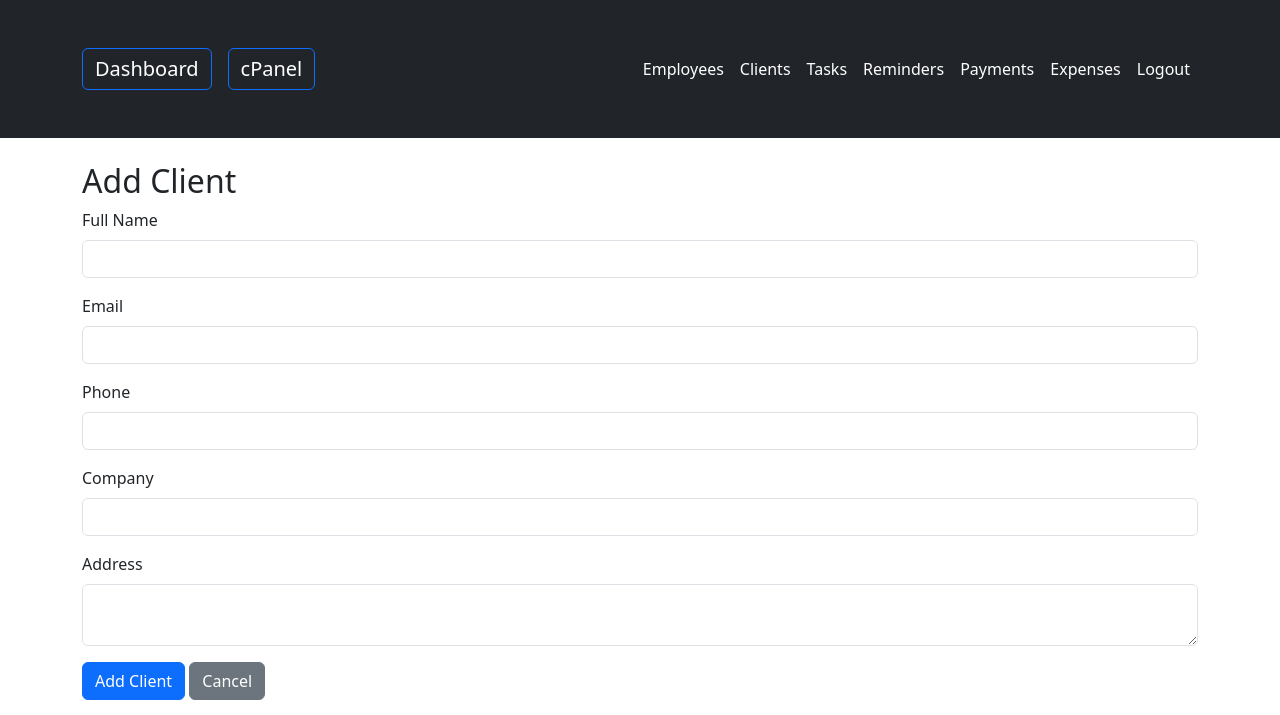
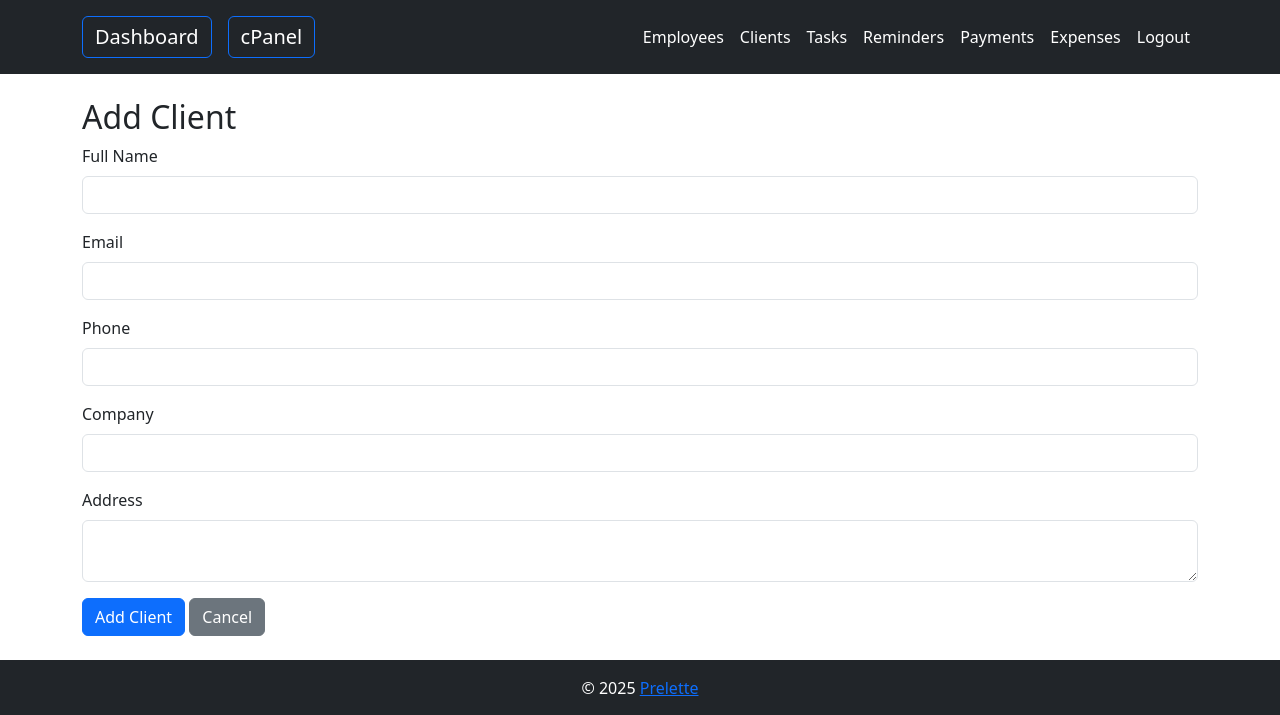
Before and after one commit to khusshhhhh/prelette1, a PHP site: page /crm/crm_add_client.php in a window 1280 px wide. Shown: the top 715 px of the page. Run offline with PHP 8.4, Linux system fonts and the light colour scheme; the visitor is signed in with stand-in values (Sample User, id 1).

Commit message:
Khush Patel94

```diff
--- a/crm/crm_header.php
+++ b/crm/crm_header.php
@@ -15,7 +15,7 @@ if (!isset($_SESSION['username'])) {
 </head>
 
 <body>
-    <nav class="navbar navbar-dark bg-dark navbar-expand-lg py-5">
+    <nav class="navbar navbar-dark bg-dark navbar-expand-lg py-3">
         <div class="container">
             <a class="navbar-brand btn btn-outline-primary text-white" href="crm_dashboard.php">Dashboard</a>
             <a class="navbar-brand btn btn-outline-primary text-white"
```
